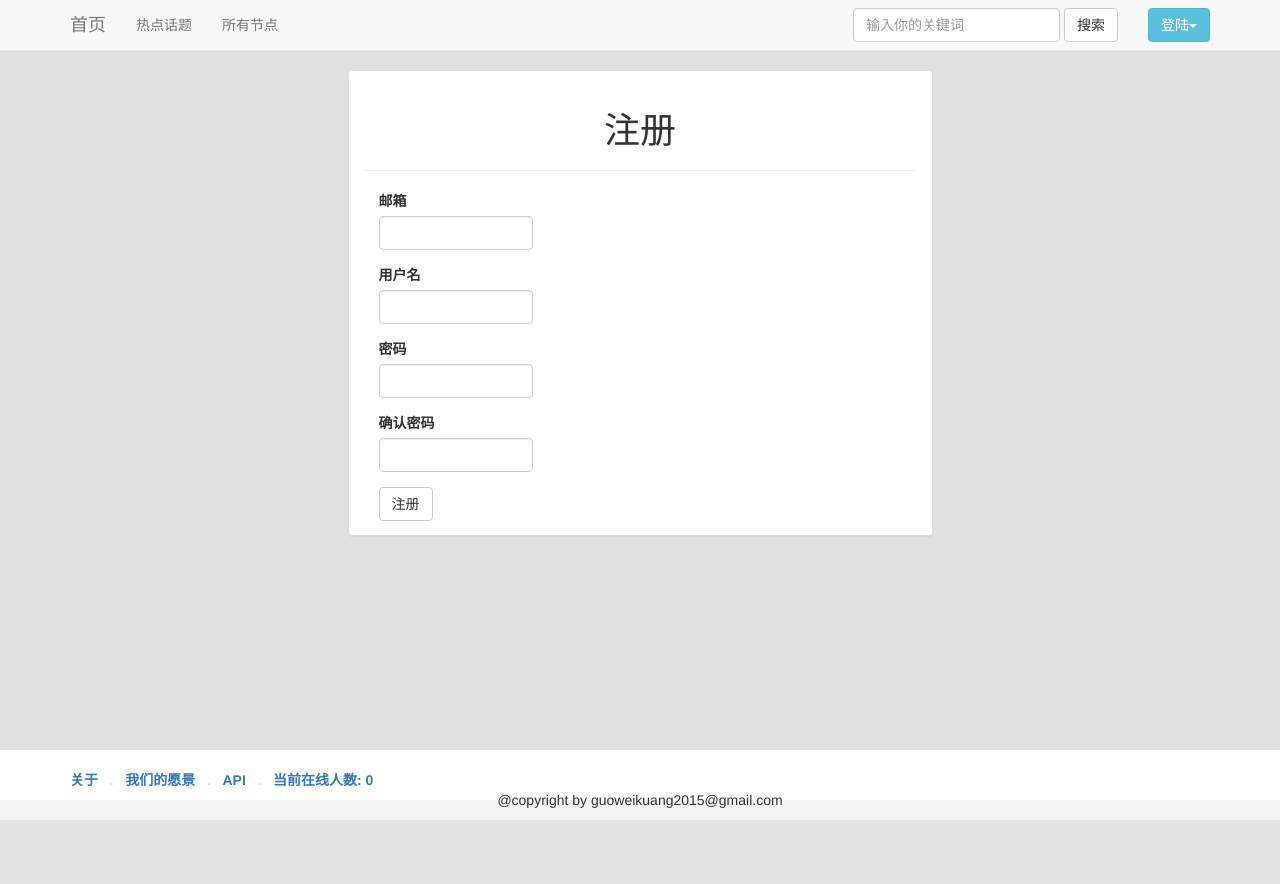
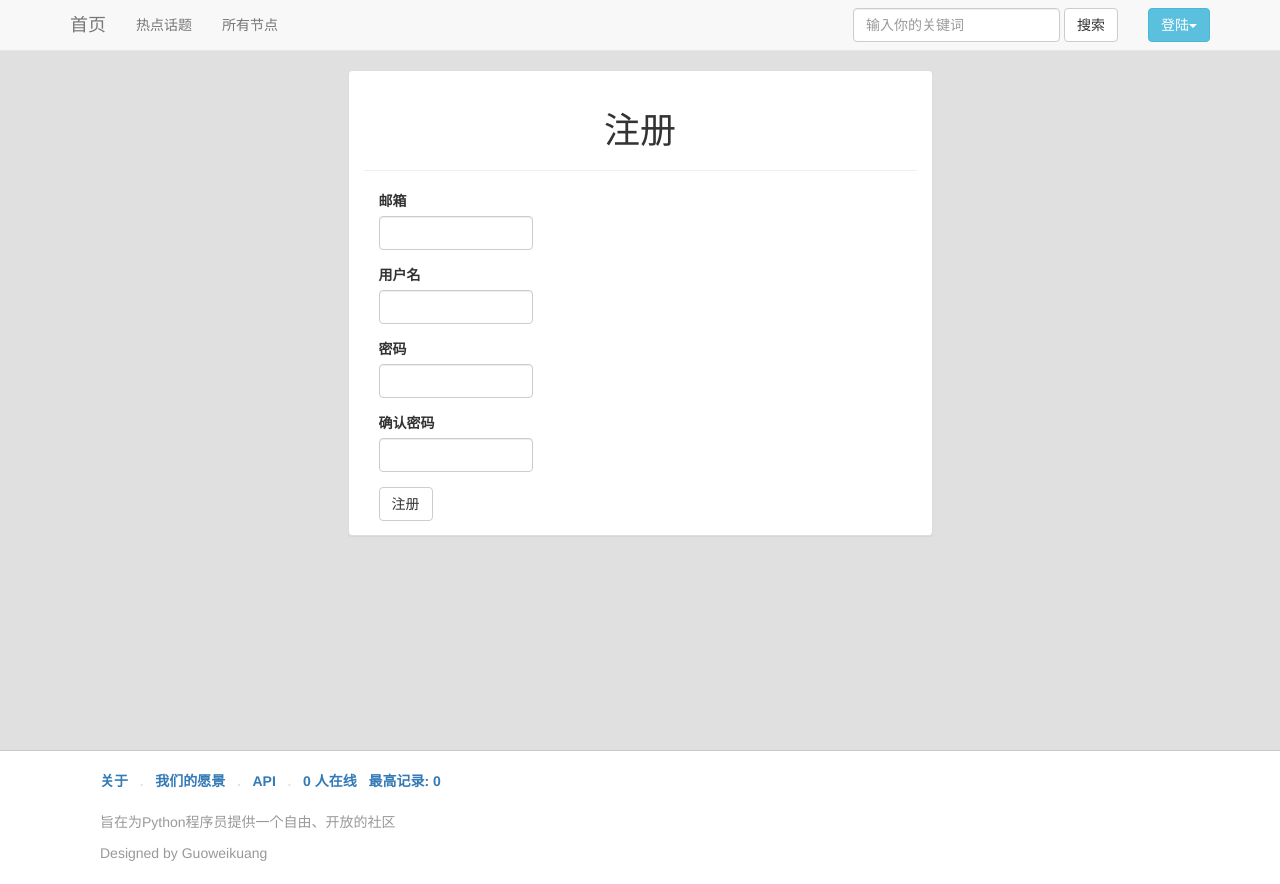
Before and after one commit to guoweikuang/flask_v2ex, a Flask app: page /auth/register in a window 1280 px wide. Before the commit the page ends 820 px from the top, so only its background shows below. Run offline with Flask 2, Linux system fonts and the light colour scheme; some libraries are stand-ins or nearby versions.

Commit message:
add test case and footer change and readme.md

```diff
--- a/config.py
+++ b/config.py
@@ -74,7 +74,7 @@ class ProductionConfig(Config):
 
 class TestingConfig(Config):
     """测试模式配置"""
-
+    TESTING = True
     DEBUG = True
     SQLALCHEMY_DATABASE_URI = os.environ.get('TEST_DATEBASE_URL') or \
             'sqlite:////' + os.path.join(basedir, 'date-test.sqlite')
--- a/manage.py
+++ b/manage.py
@@ -10,6 +10,13 @@ manager = Manager(app)
 migrate = Migrate(app, db)
 
 
+@manager.command
+def test():
+    """run the unit tests"""
+    import unittest
+    tests = unittest.TestLoader().discover("tests")
+    unittest.TextTestRunner(verbosity=2).run(tests)
+
 def make_shell_context():
     return dict(app=app, db=db, User=User,Topic=Topic)
 
@@ -17,5 +24,7 @@ manager.add_command('shell', Shell(make_context=make_shell_context))
 manager.add_command('db', MigrateCommand)
 
 
+
+
 if __name__ == '__main__':
     manager.run()
--- a/v2ex/static/css/base.css
+++ b/v2ex/static/css/base.css
@@ -74,9 +74,6 @@ h3.list-post-title a {
 	color: #aaa;
 }
 
-footer {
-	padding-top: 20px;
-}
 
 #wrap {
 	/**background-image: url("/static/image/bg.png");**/
@@ -356,6 +353,10 @@ a.item_node {
 	height: 10px;
 }
 
+.sep20 {
+	height: 20px;
+}
+
 .inner {
 	padding: 10px;
 	font-size: 14px;
@@ -366,3 +367,26 @@ a.item_node {
 .snow {
 	color: #e2e2e2;
 }
+
+#bottom {
+	border-top: 1px solid rgba(0, 0, 0, 0.22);
+	background-color: #fff;
+	text-align: center;
+	color: #999;
+	padding: 0px 10px 0px 10px;
+}
+
+.content {
+	min-width: 600px;
+	max-width: 1100px;
+	margin: 0px auto 0px auto;
+}
+
+strong {
+	font-weight: bold;
+}
+
+p.black {
+	color: black;
+
+}
--- a/v2ex/templates/base.html
+++ b/v2ex/templates/base.html
@@ -96,8 +96,11 @@
     </div>
 </div>
 <footer id="footer">
-    <div class="container clearfix">
-       <!-- <div class="inner"> -->
+
+    <div id="bottom">
+        <div class="content">
+       <div class="inner">
+            <div class="sep10"></div>
             <strong>
                 <a href="#" class="dark" target="_self">关于</a>
                 &nbsp;
@@ -111,13 +114,21 @@
                 &nbsp;
                 <span class="snow">.</span>
                  &nbsp;
-                 <a href="#" class="dark" target="_self">当前在线人数: {{ online | length }}</a>
+                 <a href="#" class="dark" target="_self">{{ online | length }} 人在线</a>
+                 &nbsp;
+                 <a href="#" class="dark" target="_self">最高记录: {{ online | length }}</a>
                  &nbsp;
             </strong>
-            <p class="center-guo">@copyright by guoweikuang2015@gmail.com</p>
-       <!-- </div> -->
+
+            <div class="sep20"></div>
+            旨在为Python程序员提供一个自由、开放的社区
+            <div class="sep10"></div>
+            <p>Designed by Guoweikuang</p>
+       </div>
+    </div>
     </div>
 </footer>
+
 {% endblock %}
 
 
```
Also changed, not shown: tests/test_basic.py (+20 -7 lines), README.md.
